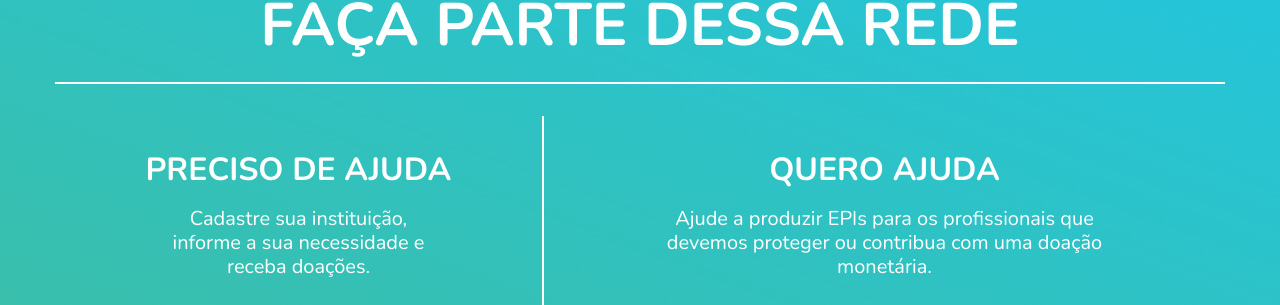
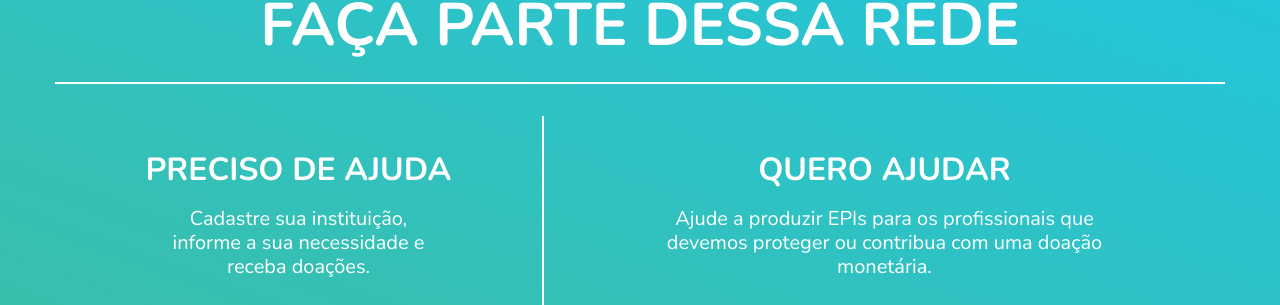
Before and after one commit to thaismartins/brcontraovirus.github.io, a Gatsby site: page / in a window 1280 px wide. Shown: the part 11190-11495 px from the top of the page. Built offline with nearby package versions, Linux system fonts and the light colour scheme; Gatsby itself is replaced by a stand-in of ours.

Commit message:
Corrigindo título

```diff
--- a/src/templates/MakePart/index.jsx
+++ b/src/templates/MakePart/index.jsx
@@ -69,7 +69,7 @@ const MakePart = () => {
             </Block>
 
             <Block>
-              <Subtitle>Quero ajuda</Subtitle>
+              <Subtitle>Quero ajudar</Subtitle>
               <Text>
                 Ajude a produzir EPIs para os profissionais que devemos proteger
                 ou contribua com uma doação monetária.
```
